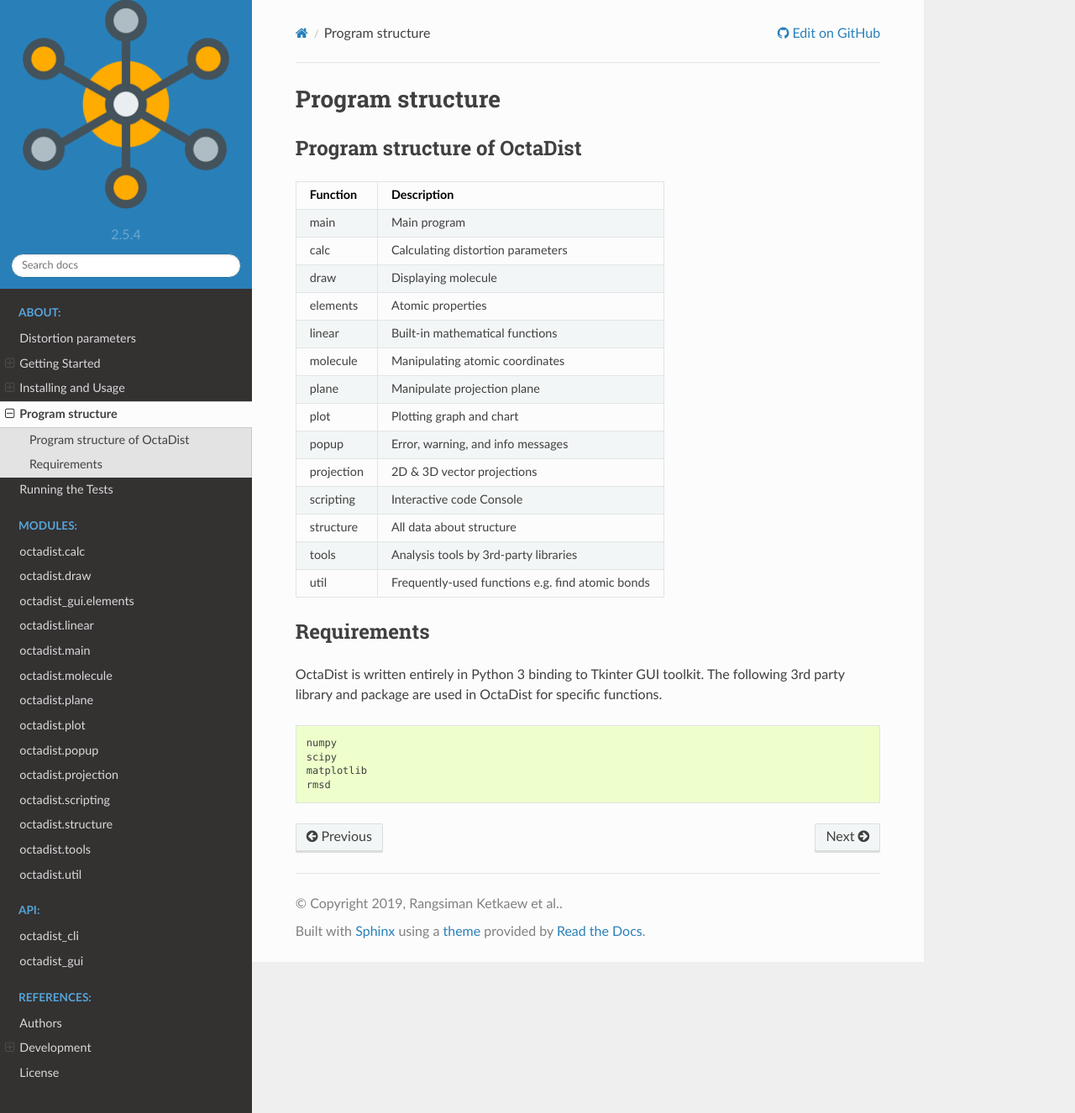
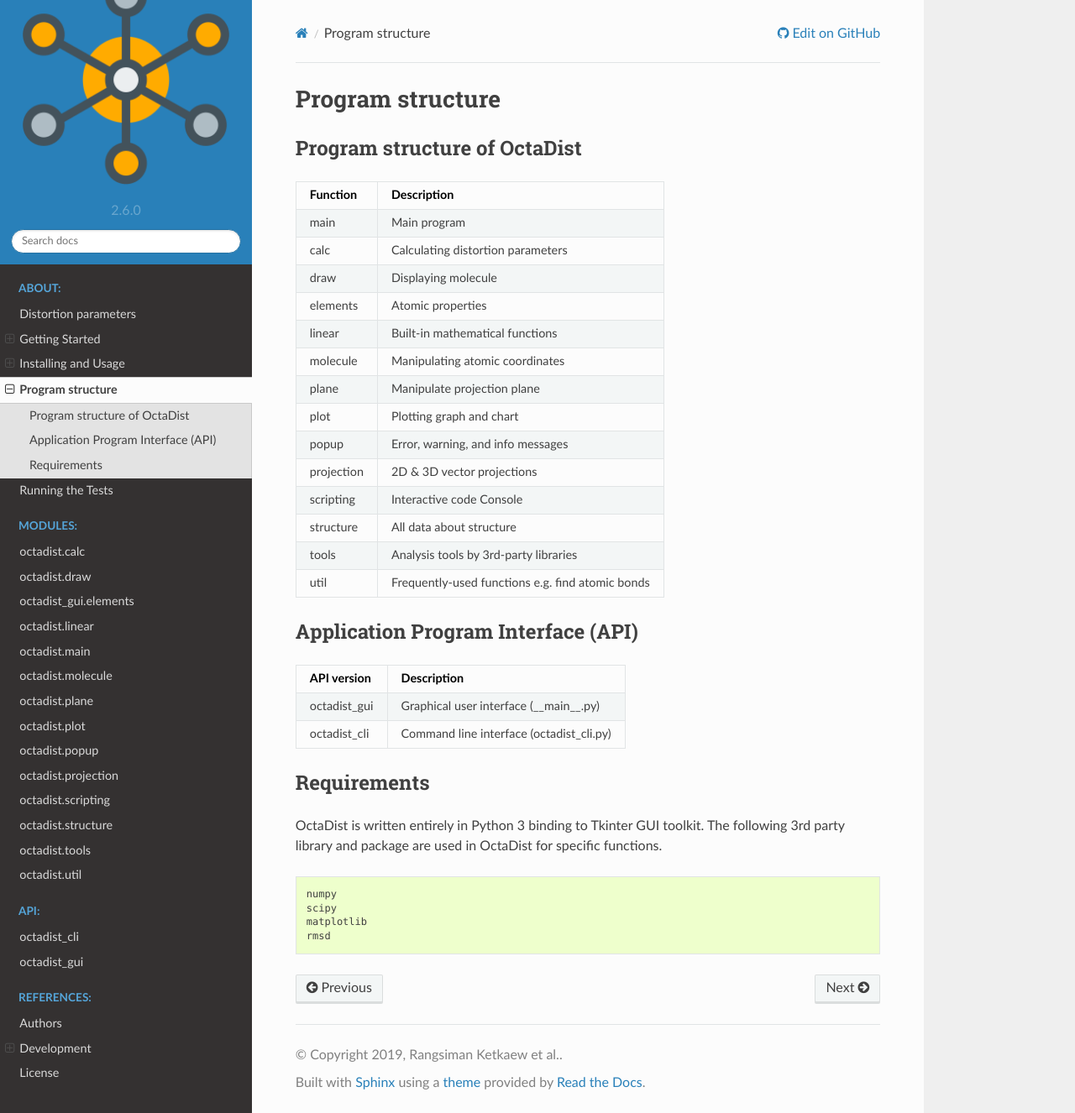
Before and after one commit to OctaDist/OctaDist, a Sphinx documentation site: the page built from docs/about/program-structure.rst, in a window 1280 px wide and 1326 px high. Shown: the whole window at 84% size. Built offline with Sphinx 7.4.7 and the Read the Docs theme 2.0.0, drawn with Linux system fonts in a browser that asks for light colours.

Commit message:
Updated version and added API pages: CLI & GUI.

```diff
--- a/docs/about/installing-usage.rst
+++ b/docs/about/installing-usage.rst
@@ -102,9 +102,9 @@
 
    pip install --upgrade octadist
 
-- Upgrade/downgrade to a certain version, for example, version 2.5.4::
+- Upgrade/downgrade to a certain version, for example, version 2.6.0::
 
-   pip install --upgrade octadist==2.5.4
+   pip install --upgrade octadist==2.6.0
 
 More details on installing Python package can be found its official website:
 https://packaging.python.org/tutorials/installing-packages.
--- a/docs/about/program-structure.rst
+++ b/docs/about/program-structure.rst
@@ -24,6 +24,17 @@
 util        Frequently-used functions e.g. find atomic bonds
 ==========  ================================================
 
+Application Program Interface (API)
+-----------------------------------
+
+============  =========================================
+API version   Description
+============  =========================================
+octadist_gui  Graphical user interface (__main__.py)
+octadist_cli  Command line interface (octadist_cli.py)
+============  =========================================
+
+
 Requirements
 ------------
 
--- a/docs/conf.py
+++ b/docs/conf.py
@@ -26,9 +26,9 @@
 author = 'Rangsiman Ketkaew'
 
 # The short X.Y version
-version = '2.5.4'
+version = '2.6.0'
 # The full version, including alpha/beta/rc tags
-release = '2.5.4'
+release = '2.6.0'
 
 # autodoc_mock_imports = ['_tkinter']
 
```
